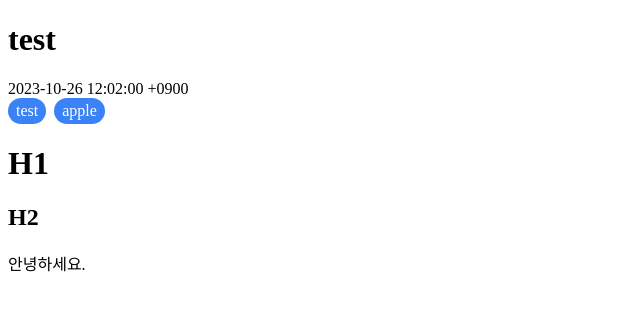
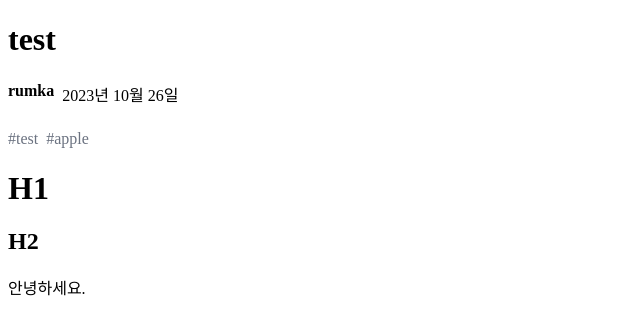
Before and after one commit to yongseongjeon/rumlog, a Next.js app: page / in a window 1280 px wide. Shown: the top 334 px of the page, without its empty margins (0-640 px from the left). Built offline with nearby package versions, Linux system fonts and the light colour scheme.

Commit message:
feat: Date 컴포넌트 추가

```diff
--- a/_posts/2023-10-26-test.md
+++ b/_posts/2023-10-26-test.md
@@ -1,7 +1,8 @@
 ---
 title: test
-date: 2023-10-26 12:02:00 +0900
+date: "2023-10-26 12:02:00"
 tags: ["test", "apple"]
+author: rumka
 ---
 
 # H1
--- /dev/null
+++ b/components/Date/Date.tsx
@@ -0,0 +1,15 @@
+interface Props {
+  date: string; // e.g. 2023-10-30 12:24:00
+}
+
+function Date({ date }: Props) {
+  const [ymd, time] = date.split(" ");
+  const [year, month, days] = ymd.split("-");
+  return (
+    <div>
+      {year}년 {month}월 {days}일
+    </div>
+  );
+}
+
+export default Date;
--- a/pages/index.tsx
+++ b/pages/index.tsx
@@ -1,18 +1,24 @@
 import type { NextPage } from "next";
 import ReactMarkdown from "react-markdown";
 import { getPost } from "../utils/getPost";
+import Date from "../components/Date/Date";
 
 const Home: NextPage = ({ metadata, content }) => {
   return (
     <>
-      <h1>{metadata.title}</h1>
-      <div>{metadata.date}</div>
-      <div className="flex space-x-2">
-        {metadata.tags.map((tag: string) => (
-          <span key={tag} className="bg-blue-500 text-white px-2 py-1 rounded-full">
-            {tag}
-          </span>
-        ))}
+      <div className="flex-col space-y-6">
+        <h1>{metadata.title}</h1>
+        <div className="flex space-x-2">
+          <div className="font-bold">{metadata.author}</div>
+          <Date date={metadata.date} />
+        </div>
+        <div className="flex space-x-2">
+          {metadata.tags.map((tag: string) => (
+            <span key={tag} className="text-gray-500">
+              #{tag}
+            </span>
+          ))}
+        </div>
       </div>
       <ReactMarkdown>{content}</ReactMarkdown>
     </>
```
Also changed, not shown: _posts/2023-10-27-hello.md (+2 -1 lines).
